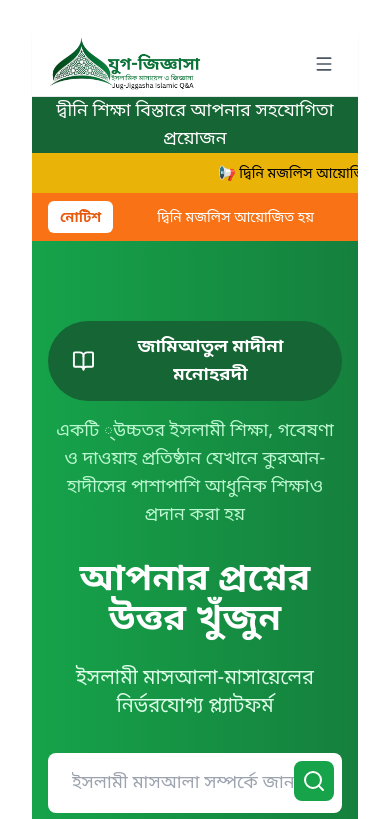
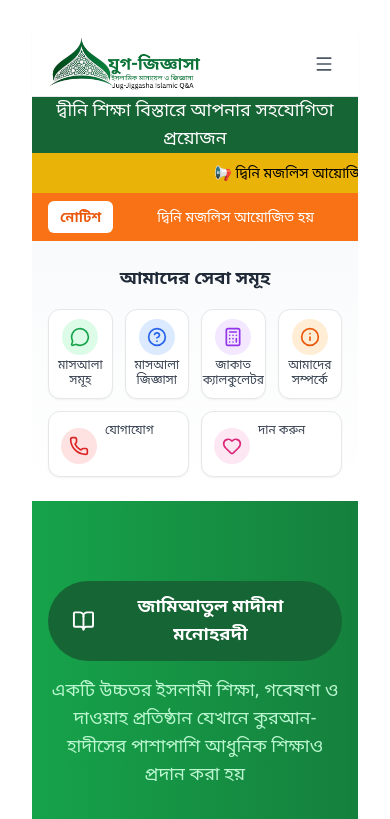
Before and after one commit to Abubakar-88/jugjiggasha, a React (Vite) app: page / in a window 390 px wide. Shown: the top 819 px of the page. Built offline with nearby package versions, Linux system fonts and the light colour scheme.

Commit message:
menu structure in home page

```diff
--- a/src/components/Layout/Header.jsx
+++ b/src/components/Layout/Header.jsx
@@ -12,7 +12,7 @@ const Header = () => {
     { name: 'মাসআলা সমূহ', href: '/islamic-questions' },
     { name: 'মাসআলা জিজ্ঞাসা', href: '/ask-islamic-question' },
     { name: 'আমাদের সম্পর্কে', href: '/about' },
-    { name: 'জাকাত ক্যালকুলেটর', href: '/zakat-calculator' },
+    { name: 'জাকাত ক্যালকুলেট', href: '/zakat-calculator' },
     { name: 'যোগাযোগ', href: '/contact' },
     { name: 'দান করুন', href: '/donate' },
   ];
--- a/src/pages/Home.jsx
+++ b/src/pages/Home.jsx
@@ -1,6 +1,18 @@
 import React, { useState, useEffect } from 'react';
 import { Link } from 'react-router-dom';
-import { Search, MessageCircle, Users, BookOpen, Heart } from 'lucide-react';
+import {
+  Search,
+  MessageCircle,
+  Users,
+  BookOpen,
+  Heart,
+  HelpCircle,
+  Info,
+  Calculator,
+  Phone,
+  Menu,
+  X
+} from 'lucide-react';
 import { useNavigate } from 'react-router-dom';
 
 const Home = () => {
@@ -8,6 +20,21 @@ const Home = () => {
   const [currentNotice, setCurrentNotice] = useState(0);
   const navigate = useNavigate();
   const [searchQuery, setSearchQuery] = useState('');
+  const [isMobileMenuOpen, setIsMobileMenuOpen] = useState(false);
+
+  // Check if mobile device
+  const [isMobile, setIsMobile] = useState(false);
+
+  useEffect(() => {
+    const checkMobile = () => {
+      setIsMobile(window.innerWidth < 768);
+    };
+
+    checkMobile();
+    window.addEventListener('resize', checkMobile);
+
+    return () => window.removeEventListener('resize', checkMobile);
+  }, []);
 
   const slidingMessages = [
     {
@@ -15,7 +42,7 @@ const Home = () => {
       type: "info"
     },
     {
-      text: "মাদরাসার গরীব মেধাবী শিক্ষার্থীদের জন্য দান করুন",
+      text: "গরীব মেধাবী শিক্ষার্থীদের জন্য দান করুন",
       type: "donate"
     },
     {
@@ -50,7 +77,7 @@ const Home = () => {
 
     const noticeInterval = setInterval(() => {
       setCurrentNotice((prev) => (prev + 1) % slidingNotice.length);
-    }, 4000); // Notice slides every 4 seconds
+    }, 4000);
 
     return () => {
       clearInterval(messageInterval);
@@ -70,6 +97,16 @@ const Home = () => {
       handleSearch(e);
     }
   };
+
+  // Mobile menu items (Home excluded as per your request)
+  const mobileMenuItems = [
+    { name: 'মাসআলা সমূহ', href: '/islamic-questions', icon: MessageCircle, color: 'text-green-600', bgColor: 'bg-green-100' },
+    { name: 'মাসআলা জিজ্ঞাসা', href: '/ask-islamic-question', icon: HelpCircle, color: 'text-blue-600', bgColor: 'bg-blue-100' },
+    { name: 'জাকাত ক্যালকুলেটর', href: '/zakat-calculator', icon: Calculator, color: 'text-purple-600', bgColor: 'bg-purple-100' },
+    { name: 'আমাদের সম্পর্কে', href: '/about', icon: Info, color: 'text-orange-600', bgColor: 'bg-orange-100' },
+    { name: 'যোগাযোগ', href: '/contact', icon: Phone, color: 'text-red-600', bgColor: 'bg-red-100' },
+    { name: 'দান করুন', href: '/donate', icon: Heart, color: 'text-pink-600', bgColor: 'bg-pink-100' },
+  ];
 
   const stats = [
     { icon: MessageCircle, number: '১০০০+', label: 'মাসআলা উত্তরিত' },
@@ -117,7 +154,6 @@ const Home = () => {
       {/* Notice Slider - Right to Left */}
       <div className="bg-yellow-500 text-black py-2 overflow-hidden">
         <div className="relative">
-          {/* Moving Notice Container */}
           <div className="animate-marquee whitespace-nowrap">
             {slidingNotice.map((notice, index) => (
               <span
@@ -165,17 +201,76 @@ const Home = () => {
         </div>
       </div>
 
-      {/* CSS for custom animation */}
-      <style jsx>{`
-        @keyframes marquee {
-          0% { transform: translateX(100%); }
-          100% { transform: translateX(-100%); }
-        }
-        .animate-marquee {
-          animation: marquee 20s linear infinite;
-        }
-      `}</style>
 
+      {/* Mobile Icon Menu - Only on Mobile */}
+      {isMobile && isMobileMenuOpen && (
+        <div className="md:hidden bg-white border-b shadow-lg animate-slideDown">
+          <div className="max-w-7xl mx-auto px-4 py-4">
+            <div className="grid grid-cols-3 gap-3">
+              {mobileMenuItems.map((item, index) => (
+                <Link
+                  key={index}
+                  to={item.href}
+                  onClick={() => setIsMobileMenuOpen(false)}
+                  className="flex flex-col items-center justify-center p-3 rounded-lg hover:bg-gray-50 transition-colors"
+                >
+                  <div className={`${item.bgColor} rounded-full p-3 mb-2`}>
+                    <item.icon className={`h-6 w-6 ${item.color}`} />
+                  </div>
+                  <span className="text-xs font-medium bangla-text text-center text-gray-700">
+                    {item.name}
+                  </span>
+                </Link>
+              ))}
+            </div>
+          </div>
+        </div>
+      )}
+
+      {/* Mobile Quick Navigation Grid - Always visible on mobile */}
+{isMobile && (
+  <div className="md:hidden bg-gradient-to-b from-gray-50 to-white py-6 px-4">
+    <div className="max-w-7xl mx-auto">
+      <h2 className="text-lg font-bold text-center mb-4 bangla-text text-gray-800">
+        আমাদের সেবা সমূহ
+      </h2>
+      <div className="grid grid-cols-4 gap-3">
+        {mobileMenuItems.slice(0, 4).map((item, index) => (
+          <Link
+            key={index}
+            to={item.href}
+            className="flex flex-col items-center justify-center p-2 rounded-xl bg-white shadow-sm hover:shadow-md transition-shadow border min-h-[90px]"
+          >
+            <div className={`${item.bgColor} rounded-full p-2 mb-1`}>
+              <item.icon className={`h-5 w-5 ${item.color}`} />
+            </div>
+            {/* Conditionally show name with line break */}
+            <span className="text-xs font-medium bangla-text text-center text-gray-700 leading-tight whitespace-pre-line">
+              {item.name}
+            </span>
+          </Link>
+        ))}
+      </div>
+      <div className="grid grid-cols-2 gap-3 mt-3">
+        {mobileMenuItems.slice(4).map((item, index) => (
+          <Link
+            key={index}
+            to={item.href}
+            className="flex items-start p-3 rounded-xl bg-white shadow-sm hover:shadow-md transition-shadow border"
+          >
+            <div className={`${item.bgColor} rounded-full p-2 mr-2 flex-shrink-0 mt-1`}>
+              <item.icon className={`h-5 w-5 ${item.color}`} />
+            </div>
+            {/* Conditionally show name with line break */}
+            <span className="text-xs font-medium bangla-text text-gray-700 leading-tight whitespace-pre-line">
+              {item.name}
+            </span>
+          </Link>
+        ))}
+      </div>
+    </div>
+  </div>
+)}
       {/* Hero Section */}
       <section className="bg-gradient-to-r from-green-600 to-green-700 text-white">
         <div className="max-w-7xl mx-auto px-4 sm:px-6 lg:px-8 py-20">
@@ -189,7 +284,7 @@ const Home = () => {
                 </span>
               </div>
               <p className="text-green-200 text-lg bangla-text max-w-2xl mx-auto">
-                একটি ্উচ্চতর ইসলামী শিক্ষা, গবেষণা ও দাওয়াহ প্রতিষ্ঠান যেখানে কুরআন-হাদীসের পাশাপাশি
+                একটি উচ্চতর ইসলামী শিক্ষা, গবেষণা ও দাওয়াহ প্রতিষ্ঠান যেখানে কুরআন-হাদীসের পাশাপাশি
                 আধুনিক শিক্ষাও প্রদান করা হয়
               </p>
             </div>
@@ -244,7 +339,6 @@ const Home = () => {
         </div>
       </section>
 
-      {/* Rest of your existing code... */}
       {/* Stats Section */}
       <section className="bg-white py-16">
         <div className="max-w-7xl mx-auto px-4 sm:px-6 lg:px-8">
@@ -333,7 +427,6 @@ const Home = () => {
           </div>
 
           <div className="grid grid-cols-1 md:grid-cols-2 lg:grid-cols-3 gap-6">
-            {/* Sample Questions - You can replace with actual data from API */}
             <div className="card p-6">
               <span className="bg-green-100 text-green-800 text-sm font-medium px-3 py-1 rounded-full bangla-text mb-4 inline-block">
                 ইবাদত
@@ -384,6 +477,31 @@ const Home = () => {
           </div>
         </div>
       </section>
+
+      {/* CSS for custom animation */}
+      <style jsx>{`
+        @keyframes marquee {
+          0% { transform: translateX(100%); }
+          100% { transform: translateX(-100%); }
+        }
+        .animate-marquee {
+          animation: marquee 20s linear infinite;
+        }
+
+        @keyframes slideDown {
+          from {
+            transform: translateY(-20px);
+            opacity: 0;
+          }
+          to {
+            transform: translateY(0);
+            opacity: 1;
+          }
+        }
+        .animate-slideDown {
+          animation: slideDown 0.3s ease-out;
+        }
+      `}</style>
     </div>
   );
 };
```
